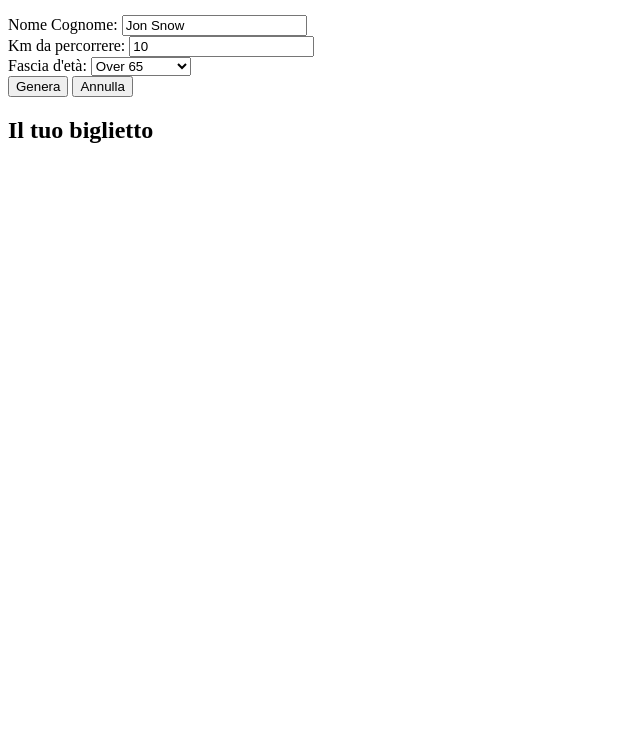
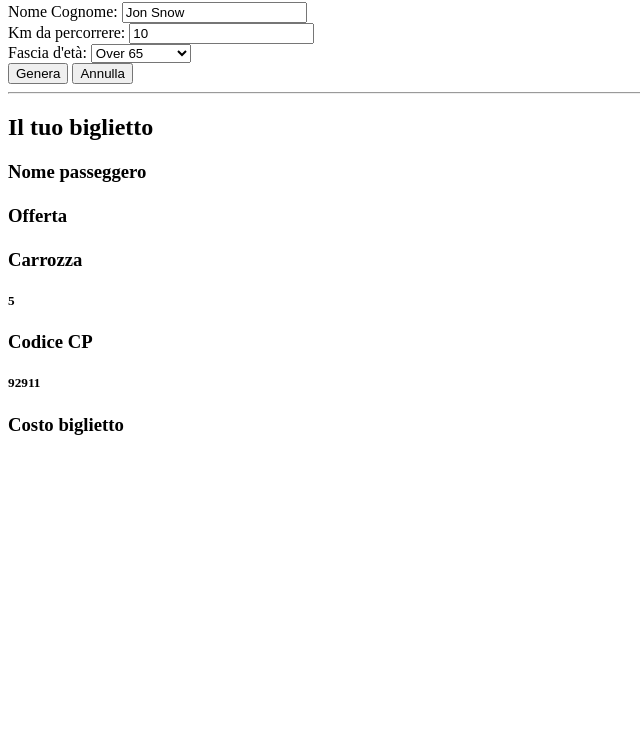
Before and after one commit to AngeloLista/js-biglietto-treno-form, a plain HTML site: page index.html in a window 1280 px wide. Shown: the part 65-800 px from the top of the page, without its empty margins (0-640 px from the left). Drawn offline with Linux system fonts and the light colour scheme.

Commit message:
added html print

```diff
--- a/index.html
+++ b/index.html
@@ -8,8 +8,8 @@
 </head>
 <body>
 
+    <section id="price-calculator">
         <h1>Calcola il prezzo del tuo biglietto</h1>
-
         <!-- Name -->
         <div>
             <label for="name">Nome Cognome:</label>
@@ -29,13 +29,43 @@
                 <option value="under18">Minorenne</option>
             </select>
         </div>
-
         <!-- Submit -->
-    <input type="submit" value="Genera">
+        <button onclick="generate()">Genera</button>
         <!-- Cancel -->
         <input type="button" value="Annulla">
+    </section>
 
+    <hr>
+
+    <section id="ticket">
         <h2>Il tuo biglietto</h2>
+        <!-- Passenger Name -->
+        <div>
+            <h3>Nome passeggero</h3>
+            <h5 id="display-name"></h5>
+        </div>
+        <!-- Discount -->
+        <div>
+            <h3>Offerta</h3>
+            <h5 id="display-discount"></h5>
+        </div>
+        <!-- Carrozza -->
+        <div>
+            <h3>Carrozza</h3>
+            <h5>5</h5>
+        </div>
+        <!-- Codice CP -->
+        <div>
+            <h3>Codice CP</h3>
+            <h5>92911</h5>
+        </div>
+        <!-- Costo biglietto -->
+        <div>
+            <h3>Costo biglietto</h3>
+            <h5 id="display-price"></h5>
+        </div>
+
+    </section>
 
 
     <script src="js/script.js"></script>
--- a/js/script.js
+++ b/js/script.js
@@ -26,3 +26,18 @@ if (age === "over65") {
 } else {
     console.log(`Il prezzo del tuo biglietto è di ${price}€.`);
 }
+
+
+// Calcolo prezzo
+
+function generate() {
+    var name = document.getElementById("name").value;
+    document.getElementById("display-name").innerHTML = name;
+
+    var discount = document.getElementById("distance").value;
+    document.getElementById("display-discount").innerHTML = discount;
+
+    document.getElementById("display-price").innerHTML = price;
+
+
+  }
```
Lines whose indentation alone changed are shown as unchanged.
